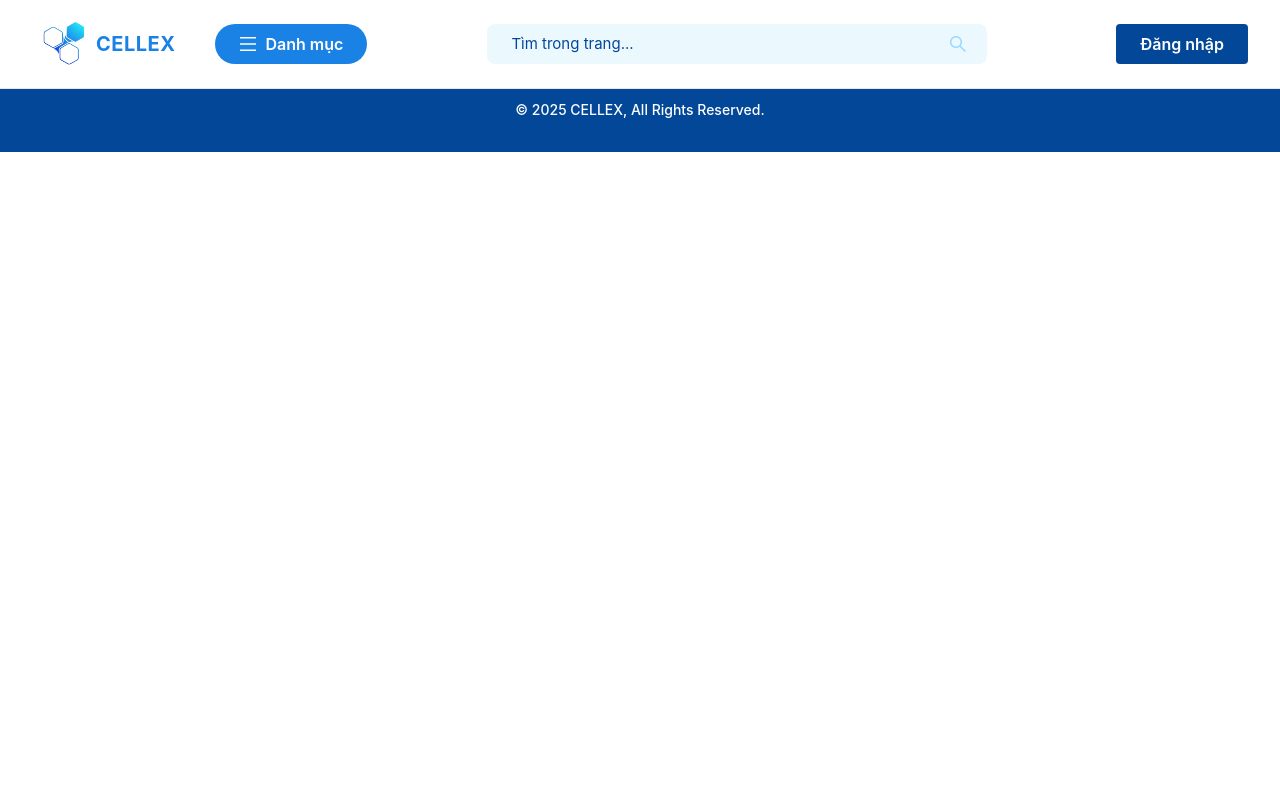
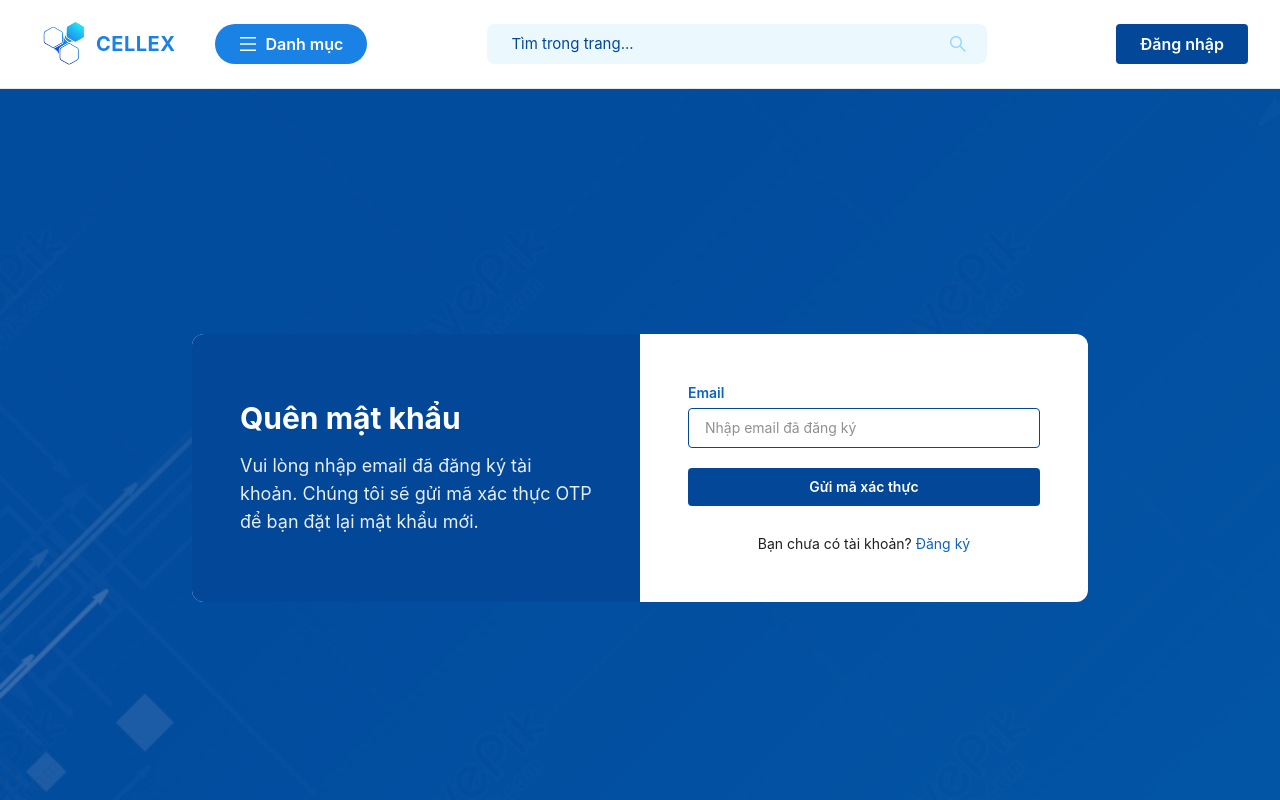
Before and after one commit to cellex-webapp/cellex-web, a React (Vite) app: page /forgot-password in a window 1280 px wide. Before the commit this address led to /. Shown: the top 800 px of the page. Built offline with nearby package versions, Linux system fonts and the light colour scheme.

Commit message:
feat: forgot password page

```diff
--- a/index.html
+++ b/index.html
@@ -2,7 +2,7 @@
 <html lang="en">
   <head>
     <meta charset="UTF-8" />
-    <link rel="icon" type="image/svg+xml" href="/vite.svg" />
+    <link rel="icon" type="image/svg+xml" href="/src/assets/logo/cellex.png"/>
     <meta name="viewport" content="width=device-width, initial-scale=1.0" />
     <title>Cellex</title>
   </head>
--- a/src/main.tsx
+++ b/src/main.tsx
@@ -13,6 +13,7 @@ import ClientPage from "./pages/client";
 import VendorPage from "./pages/vendor";
 import SignupPage from "./pages/auth/signup";
 import OtpPage from "./pages/auth/otp";
+import ForgotPasswordPage from "./pages/auth/forgot-password";
 
 const router = createBrowserRouter([
   {
@@ -23,6 +24,7 @@ const router = createBrowserRouter([
           { path: "login", element: <LoginPage /> },
           { path: "signup", element: <SignupPage /> },
           { path: "otp", element: <OtpPage /> },
+          { path: "forgot-password", element: <ForgotPasswordPage /> },
           {
             element: <ProtectedRoute roles={["admin"]} />,
             children: [{ path: "admin", element: <AdminPage /> }],
--- /dev/null
+++ b/src/pages/auth/forgot-password.tsx
@@ -0,0 +1,75 @@
+import { useState } from "react";
+import { useNavigate } from "react-router-dom";
+import bg from "../../assets/logo/bg.jpg";
+
+const ForgotPasswordPage = () => {
+	const [email, setEmail] = useState("");
+	const [loading, setLoading] = useState(false);
+	const navigate = useNavigate();
+
+	const handleSubmit = async (e?: React.FormEvent) => {
+		if (e) e.preventDefault();
+		setLoading(true);
+		setTimeout(() => {
+			setLoading(false);
+			navigate("/otp");
+		}, 1000);
+	};
+
+	return (
+		<div
+			className="min-h-screen flex items-center justify-center relative"
+			style={{
+				backgroundImage: `url(${bg})`,
+				backgroundSize: 'cover',
+				backgroundPosition: 'center',
+			}}
+		>
+			<div className="absolute inset-0 bg-primary-300/80 z-0" />
+			<div className="w-full max-w-4xl bg-white rounded-xl flex flex-col md:flex-row overflow-hidden relative z-10">
+				<div className="md:w-1/2 flex flex-col justify-center items-center bg-primary-300 p-8 md:p-12">
+					<h2 className="text-2xl md:text-3xl font-bold text-white mb-4 w-full text-left">Quên mật khẩu</h2>
+					<p className="text-white/90 text-base md:text-lg w-full text-left">
+						Vui lòng nhập email đã đăng ký tài khoản. Chúng tôi sẽ gửi mã xác thực OTP để bạn đặt lại mật khẩu mới.
+					</p>
+				</div>
+				<div className="md:w-1/2 w-full flex flex-col justify-center items-center p-8 md:p-12">
+					<form className="w-full max-w-sm space-y-5" onSubmit={handleSubmit}>
+						<div>
+							<label className="block text-primary-400 font-semibold mb-1">Email</label>
+							<input
+								type="email"
+								className="w-full px-4 py-2 border border-primary-300 rounded focus:outline-none focus:ring-2 focus:ring-primary-400"
+								value={email}
+								onChange={e => setEmail(e.target.value)}
+								placeholder="Nhập email đã đăng ký"
+								required
+							/>
+						</div>
+						<button
+							type="submit"
+							className="w-full bg-primary-300 hover:bg-primary-400 text-white font-semibold py-2 rounded transition-colors duration-200 disabled:opacity-60 cursor-pointer"
+							disabled={loading}
+						>
+							{loading ? "Đang gửi mã..." : "Gửi mã xác thực"}
+						</button>
+						<div className="flex justify-center items-center text-sm mt-2">
+							<span>
+								Bạn chưa có tài khoản?{' '}
+								<button
+									type="button"
+									className="text-primary-400 hover:underline bg-transparent border-none p-0 cursor-pointer"
+									onClick={() => navigate('/signup')}
+								>
+									Đăng ký
+								</button>
+							</span>
+						</div>
+					</form>
+				</div>
+			</div>
+		</div>
+	);
+};
+
+export default ForgotPasswordPage;
--- a/src/pages/auth/login.tsx
+++ b/src/pages/auth/login.tsx
@@ -93,8 +93,8 @@ const LoginPage = () => {
             <div className="flex justify-between items-center text-sm mt-2">
               <button
                 type="button"
-                className="text-primary-400 hover:underline bg-transparent border-none p-0"
-                onClick={() => alert('Chức năng quên mật khẩu chưa khả dụng')}
+                className="text-primary-400 hover:underline bg-transparent border-none p-0 cursor-pointer"
+                onClick={() => navigate('/forgot-password')}
               >
                 Quên mật khẩu?
               </button>
@@ -102,7 +102,7 @@ const LoginPage = () => {
                 Bạn chưa có tài khoản?{' '}
                 <button
                   type="button"
-                  className="text-primary-400 hover:underline bg-transparent border-none p-0"
+                  className="text-primary-400 hover:underline bg-transparent border-none p-0 cursor-pointer"
                   onClick={() => navigate('/signup')}
                 >
                   Đăng ký
--- a/src/pages/auth/otp.tsx
+++ b/src/pages/auth/otp.tsx
@@ -13,7 +13,6 @@ const OtpPage = () => {
     setLoading(true);
     setTimeout(() => {
       setLoading(false);
-      // Giả lập xác thực OTP thành công, chuyển về trang chủ hoặc dashboard
       navigate("/");
     }, 1200);
   };
@@ -29,21 +28,19 @@ const OtpPage = () => {
     >
       <div className="absolute inset-0 bg-primary-300/80 z-0" />
       <div className="w-full max-w-4xl bg-white rounded-xl flex flex-col md:flex-row overflow-hidden relative z-10">
-        {/* Cột trái: mô tả */}
         <div className="md:w-1/2 flex flex-col justify-center items-center bg-primary-300 p-8 md:p-12">
           <h2 className="text-2xl md:text-3xl font-bold text-white mb-4 w-full text-left">Xác thực OTP</h2>
           <p className="text-white/90 text-base md:text-lg w-full text-left">
-            Vui lòng nhập mã OTP đã gửi về số điện thoại/email của bạn để hoàn tất đăng ký.
+            Vui lòng nhập mã OTP đã gửi về email của bạn để hoàn tất.
           </p>
         </div>
-        {/* Cột phải: form OTP */}
         <div className="md:w-1/2 w-full flex flex-col justify-center items-center p-8 md:p-12">
           <form className="w-full max-w-sm space-y-5" onSubmit={handleSubmit}>
             <div>
               <label className="block text-primary-400 font-semibold mb-1">Mã OTP</label>
               <input
                 type="text"
-                className="w-full px-4 py-2 border border-primary-300 rounded focus:outline-none focus:ring-2 focus:ring-primary-400 text-center tracking-widest text-lg"
+                className="w-full px-4 py-2 border border-primary-300 rounded focus:outline-none focus:ring-2 focus:ring-primary-400"
                 value={otp}
                 onChange={e => setOtp(e.target.value)}
                 placeholder="Nhập mã OTP"
--- a/src/pages/auth/signup.tsx
+++ b/src/pages/auth/signup.tsx
@@ -4,7 +4,7 @@ import { signUp } from "../../services/api";
 import { useNavigate } from "react-router-dom";
 import { useCurrentApp } from "../../components/context/app.context";
 import bg from "../../assets/logo/bg.jpg";
-import { EyeInvisibleOutlined, EyeTwoTone, GoogleCircleFilled } from "@ant-design/icons";
+import { EyeInvisibleOutlined, EyeTwoTone } from "@ant-design/icons";
 
 const SignupPage = () => {
     const [phone, setPhone] = useState("");
@@ -19,7 +19,6 @@ const SignupPage = () => {
         if (e) e.preventDefault();
         setLoading(true);
         try {
-            // Giả lập role dựa vào phone
             let role: "admin" | "client" | "vendor" = "client";
             if (phone === "admin") role = "admin";
             else if (phone === "vendor") role = "vendor";
@@ -43,14 +42,12 @@ const SignupPage = () => {
         >
             <div className="absolute inset-0 bg-primary-300/80 z-0" />
             <div className="w-full max-w-4xl bg-white rounded-xl flex flex-col md:flex-row overflow-hidden relative z-10">
-                {/* Cột trái: mô tả */}
                 <div className="md:w-1/2 flex flex-col justify-center items-center bg-primary-300 p-8 md:p-12">
                     <h2 className="text-2xl md:text-3xl font-bold text-white mb-4 w-full text-left">Đăng ký</h2>
                     <p className="text-white/90 text-base md:text-lg w-full text-left">
                         Vui lòng nhập đầy đủ thông tin số điện thoại, email và mật khẩu!
                     </p>
                 </div>
-                {/* Cột phải: form đăng ký */}
                 <div className="md:w-1/2 w-full flex flex-col justify-center items-center p-8 md:p-12">
                     <form className="w-full max-w-sm space-y-5" onSubmit={onSignup}>
                         <div>
@@ -88,7 +85,7 @@ const SignupPage = () => {
                                 />
                                 <button
                                     type="button"
-                                    className="absolute right-2 top-1/2 -translate-y-1/2 text-primary-400"
+                                    className="absolute right-2 top-1/2 -translate-y-1/2 text-primary-400 cursor-pointer"
                                     tabIndex={-1}
                                     onClick={() => setShowPassword(v => !v)}
                                 >
@@ -122,7 +119,7 @@ const SignupPage = () => {
                                 Bạn đã có tài khoản?{' '}
                                 <button
                                     type="button"
-                                    className="text-primary-400 hover:underline bg-transparent border-none p-0"
+                                    className="text-primary-400 hover:underline bg-transparent border-none p-0 cursor-pointer"
                                     onClick={() => navigate('/login')}
                                 >
                                     Đăng nhập
```
